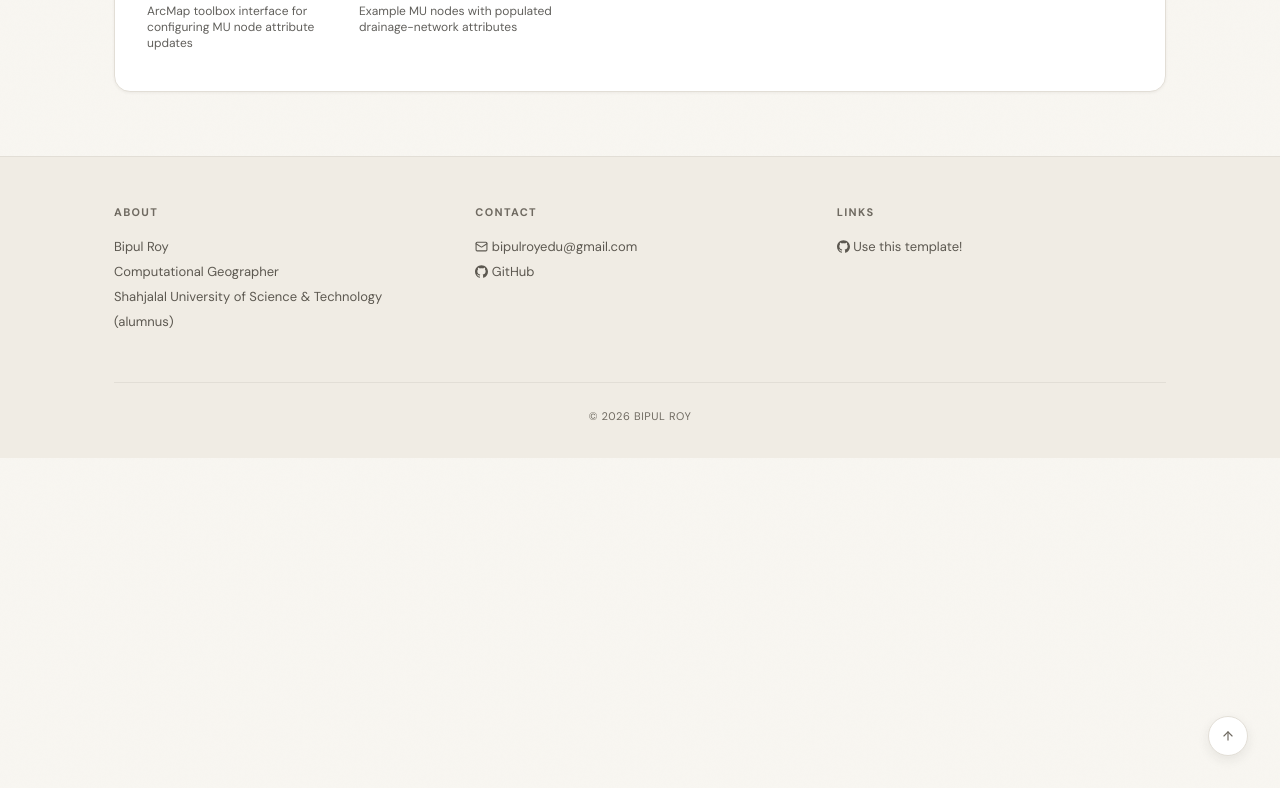
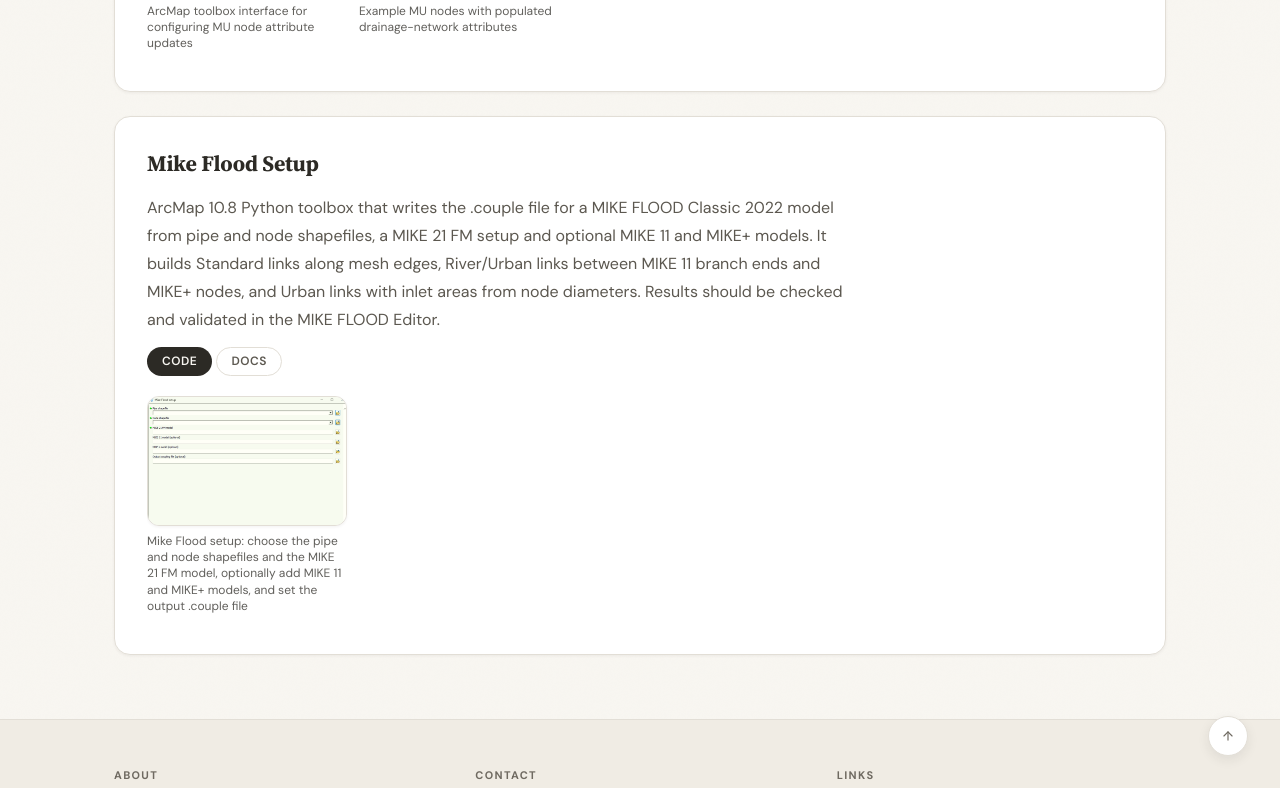
Before and after one commit to Bipul-roy-AI/Bipul-roy-AI.github.io, a Jekyll site: the page built from _pages/projects.md, in a window 1280 px wide and 900 px high, scrolled down 5139 px, cut to the strip 112-900 px from the top of the window. Built offline with Jekyll 4.4.1, drawn with Linux system fonts in a browser that asks for light colours.

Commit message:
Projects: add Mike Flood Setup
Co-Authored-By: Claude Sonnet 5.5 <noreply@anthropic.com>
Claude-Session: https://claude.ai/code/session_01V9QHTnW9PBt9KmPx5kj9Eg

```diff
--- a/_data/projects.yml
+++ b/_data/projects.yml
@@ -99,3 +99,10 @@
       caption: "ArcMap toolbox interface for configuring MU node attribute updates"
     - src: https://raw.githubusercontent.com/Bipul-roy-AI/Mike-urban-network-node-updater/main/assets/mu_nodes_attribute_table.png
       caption: "Example MU nodes with populated drainage-network attributes"
+- name: Mike Flood Setup
+  repo: https://github.com/Bipul-roy-AI/Mike-Flood-Setup
+  docs: https://github.com/Bipul-roy-AI/Mike-Flood-Setup#readme
+  description: "ArcMap 10.8 Python toolbox that writes the .couple file for a MIKE FLOOD Classic 2022 model from pipe and node shapefiles, a MIKE 21 FM setup and optional MIKE 11 and MIKE+ models. It builds Standard links along mesh edges, River/Urban links between MIKE 11 branch ends and MIKE+ nodes, and Urban links with inlet areas from node diameters. Results should be checked and validated in the MIKE FLOOD Editor."
+  screenshots:
+    - src: /images/projects/mike-flood-setup/dialog.png
+      caption: "Mike Flood setup: choose the pipe and node shapefiles and the MIKE 21 FM model, optionally add MIKE 11 and MIKE+ models, and set the output .couple file"
```
Also changed, not shown: images/projects/mike-flood-setup/dialog.png (added).
